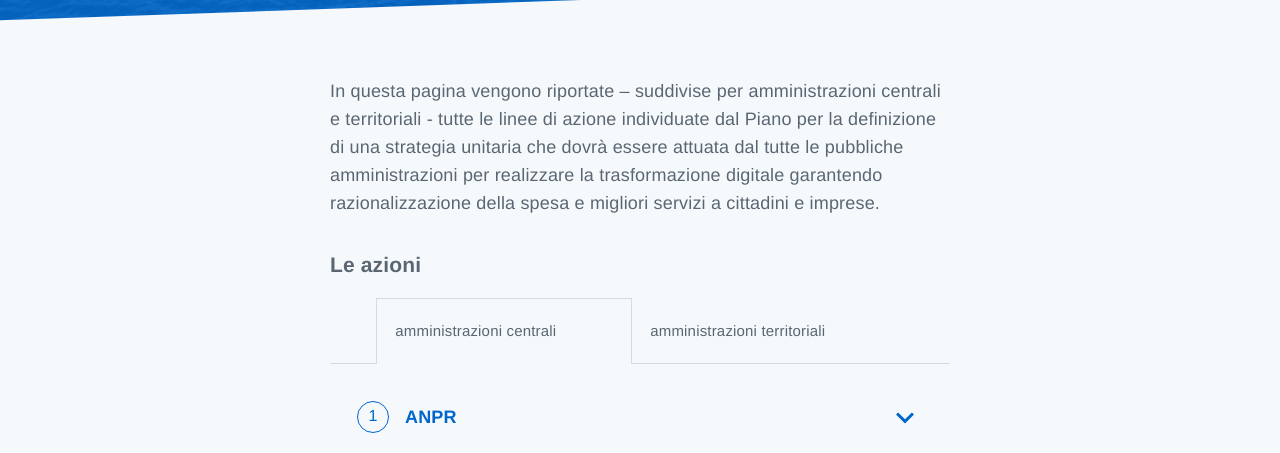
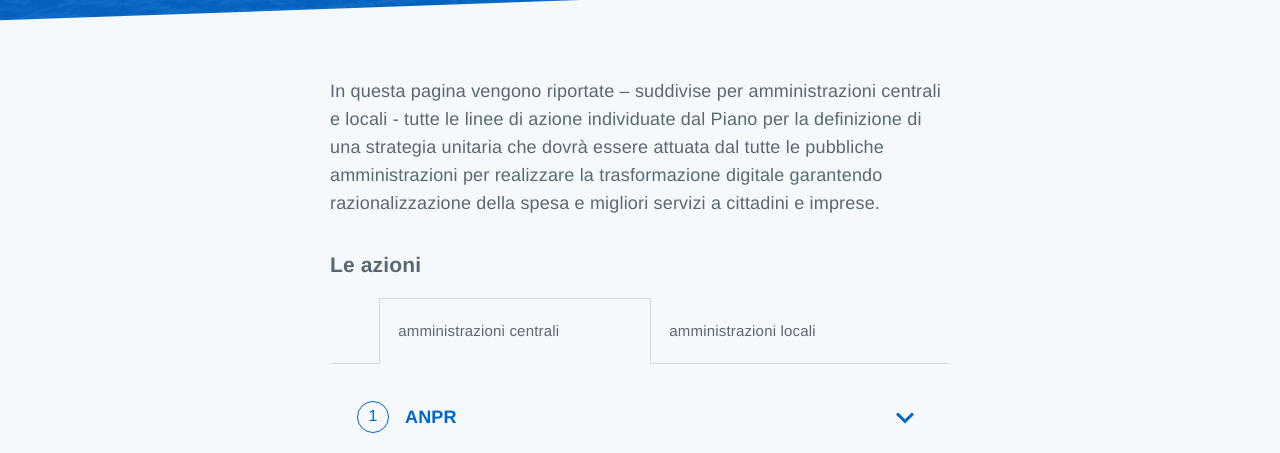
Before and after one commit to italia/pianotriennale-ict.italia.it, a Jekyll site: the page built from _pages/it/azioni.md, in a window 1280 px wide and 900 px high. Shown: the part 424-877 px from the top of the window. Built offline with Jekyll 4.4.1, drawn with Linux system fonts in a browser that asks for light colours; some web fonts are replaced.

Commit message:
territoriali -> locali

```diff
--- a/_data/l10n.yml
+++ b/_data/l10n.yml
@@ -47,7 +47,7 @@ it:
     on_: "su"
     actions: le azioni
     amministrazioni_centrali: amministrazioni centrali
-    amministrazioni_territoriali: amministrazioni territoriali
+    amministrazioni_locali: amministrazioni locali
     tempi: tempi
     attori: attori
     descrizione: descrizione
--- a/_includes/actions_tabs.html
+++ b/_includes/actions_tabs.html
@@ -10,7 +10,7 @@
       <span class="Tab-label u-text-r-xxs">{{ t.amministrazioni_centrali }}</span>
     </li>
     <li id="tab-1" class="tab" aria-controls="panel-1" aria-selected="false" role="tab" tabindex="0">
-      <span class="Tab-label u-text-r-xxs">{{ t.amministrazioni_territoriali }}</span>
+      <span class="Tab-label u-text-r-xxs">{{ t.amministrazioni_locali }}</span>
     </li>
   </ul>
   <div id="panel-0" class="Linee-azione panel" aria-labelledby="tab-0" role="tabpanel">
@@ -20,7 +20,7 @@
     {% if linea-azione.chapter == page.chapter or page.linee-azione-all %}
     {% if linea-azione.subchapter == page.subchapter or page.linee-azione-all %}
     {% for attore in linea-azione.attori %}
-    {% if site.data.attori[attore].tipo == 'amministrazioni_centrali' or site.data.attori[attore].tipo == 'amministrazioni_centrali_e_territoriali' %}
+    {% if site.data.attori[attore].tipo == 'amministrazioni_centrali' or site.data.attori[attore].tipo == 'amministrazioni_centrali_e_locali' %}
     {% if not-yet-inserted %}
       {% assign not-yet-inserted = false %}
       {% assign counter = counter | plus: 1 %}
@@ -102,7 +102,7 @@
     {% if linea-azione.chapter == page.chapter or page.linee-azione-all %}
     {% if linea-azione.subchapter == page.subchapter or page.linee-azione-all %}
     {% for attore in linea-azione.attori %}
-    {% if site.data.attori[attore].tipo == 'amministrazioni_territoriali' or site.data.attori[attore].tipo == 'amministrazioni_centrali_e_territoriali' %}
+    {% if site.data.attori[attore].tipo == 'amministrazioni_locali' or site.data.attori[attore].tipo == 'amministrazioni_centrali_e_locali' %}
     {% if not-yet-inserted %}
       {% assign not-yet-inserted = false %}
       {% assign counter = counter | plus: 1 %}
--- a/_pages/it/azioni.md
+++ b/_pages/it/azioni.md
@@ -7,4 +7,4 @@ title-alignment: left
 linee-azione: true
 linee-azione-all: true
 ---
-In questa pagina vengono riportate – suddivise per amministrazioni centrali e territoriali - tutte le linee di azione individuate dal Piano per la definizione di una strategia unitaria che dovrà essere attuata dal tutte le pubbliche amministrazioni per realizzare la trasformazione digitale garantendo razionalizzazione della spesa e migliori servizi a cittadini e imprese.
+In questa pagina vengono riportate – suddivise per amministrazioni centrali e locali - tutte le linee di azione individuate dal Piano per la definizione di una strategia unitaria che dovrà essere attuata dal tutte le pubbliche amministrazioni per realizzare la trasformazione digitale garantendo razionalizzazione della spesa e migliori servizi a cittadini e imprese.
```
Also changed, not shown: _data/attori.yml (+9 -9 lines).
